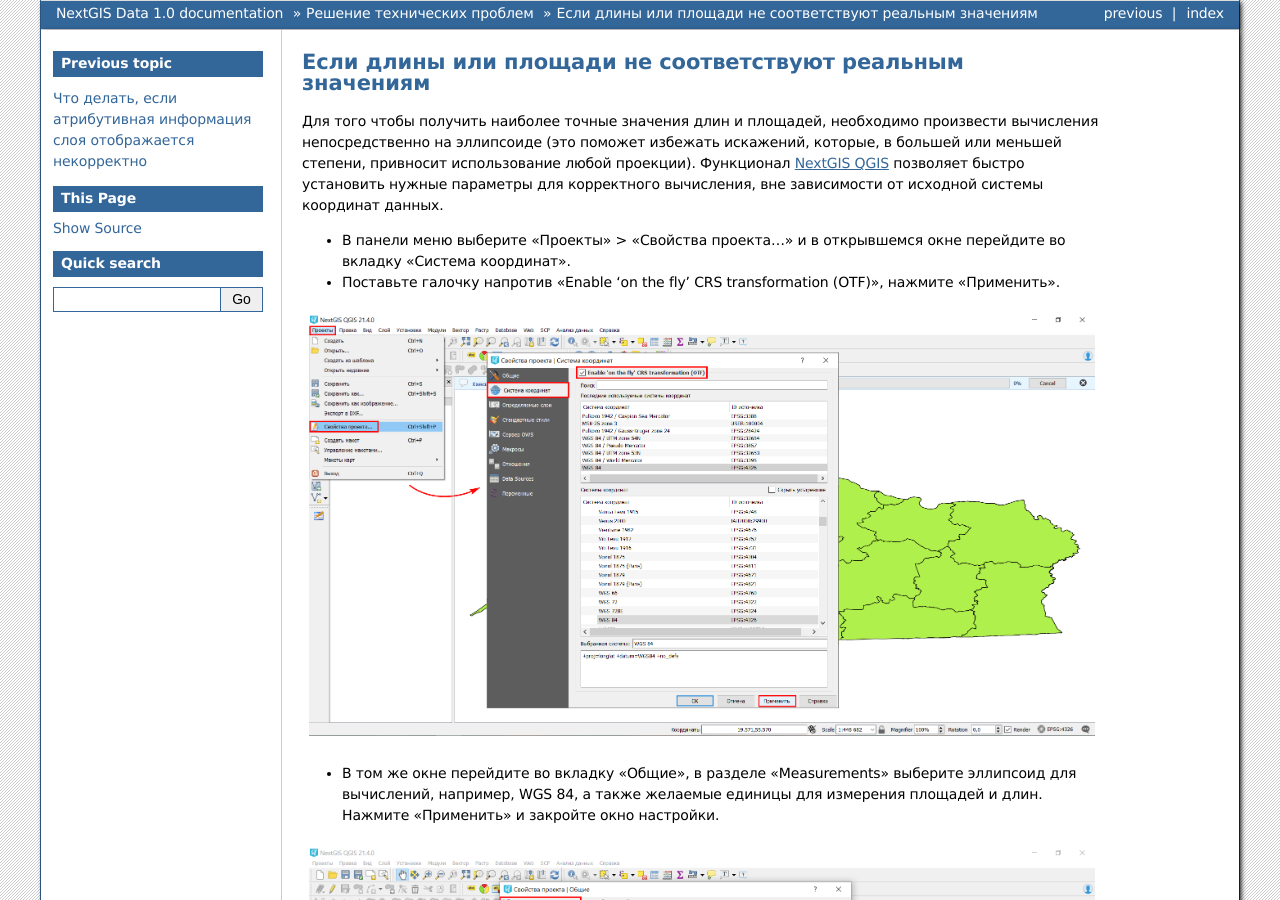
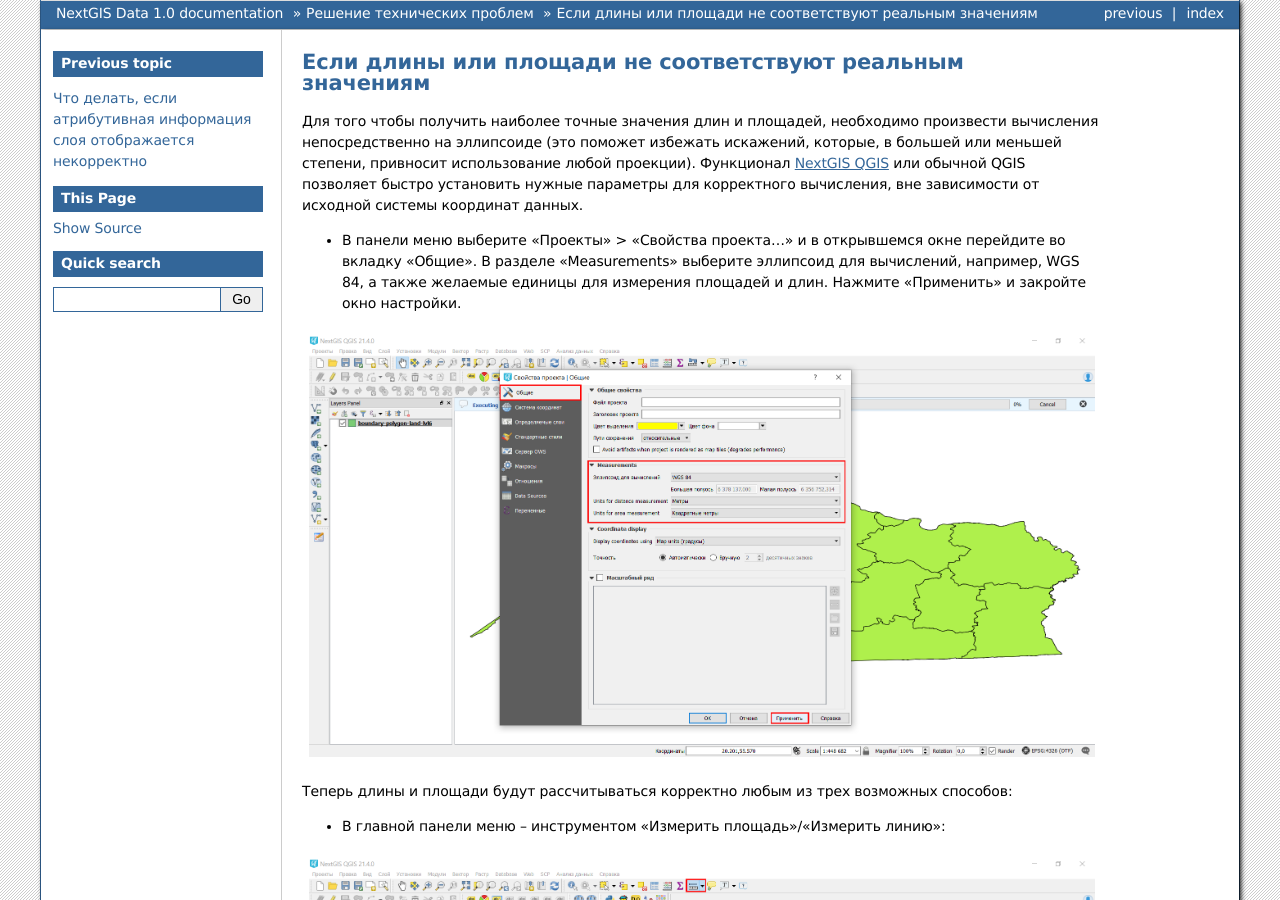
Before and after one commit to nextgis/docs_data, a Sphinx documentation site: the page built from source/calc_area.rst, in a window 1280 px wide and 900 px high. Built offline with Sphinx 7.4.7, drawn with Linux system fonts in a browser that asks for light colours; formulas are drawn with MathJax 3; pages that are not in the unit, such as notebooks, are missing from menus.

Commit message:
Update calc_area.rst
Policy fix, interface update (no need for "on the fly" option)

```diff
--- a/source/calc_area.rst
+++ b/source/calc_area.rst
@@ -4,17 +4,9 @@
 ===========================================================
 
 Для того чтобы получить наиболее точные значения длин и площадей, необходимо произвести вычисления непосредственно на эллипсоиде (это поможет избежать искажений, которые, в большей или меньшей степени, привносит использование любой проекции).
-Функционал `NextGIS QGIS <https://nextgis.ru/nextgis-qgis/>`_ позволяет быстро установить нужные параметры для корректного вычисления, вне зависимости от исходной системы координат данных.
+Функционал `NextGIS QGIS <https://nextgis.ru/nextgis-qgis/>`_ или обычной QGIS позволяет быстро установить нужные параметры для корректного вычисления, вне зависимости от исходной системы координат данных.
 
-* В панели меню выберите «Проекты» > «Свойства проекта…» и в открывшемся окне перейдите во вкладку «Система координат».
-* Поставьте галочку напротив «Enable ‘on the fly’ CRS transformation (OTF)», нажмите «Применить».
-
-.. figure:: _static/calc_area1.png
-   :name: calc_area1
-   :align: center
-   :width: 24cm
-
-* В том же окне перейдите во вкладку «Общие», в разделе «Measurements» выберите эллипсоид для вычислений, например, WGS 84, а также желаемые единицы для измерения площадей и длин. Нажмите «Применить» и закройте окно настройки.
+* В панели меню выберите «Проекты» > «Свойства проекта…» и в открывшемся окне перейдите во вкладку «Общие». В разделе «Measurements» выберите эллипсоид для вычислений, например, WGS 84, а также желаемые единицы для измерения площадей и длин. Нажмите «Применить» и закройте окно настройки.
 
 .. figure:: _static/calc_area2.png
    :name: calc_area2
```
